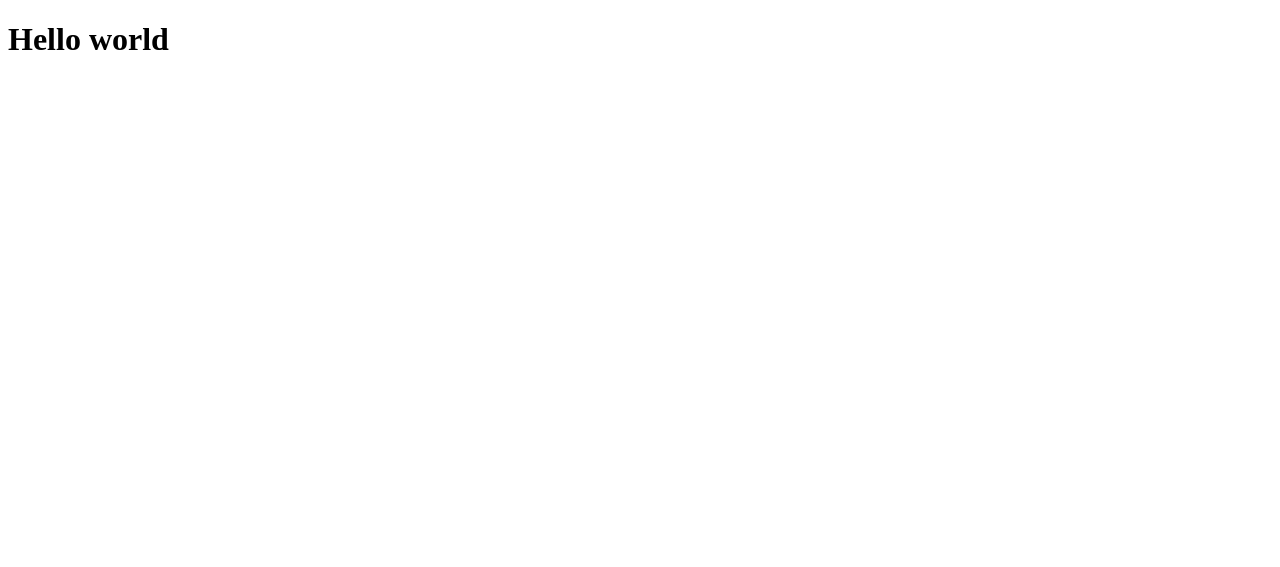
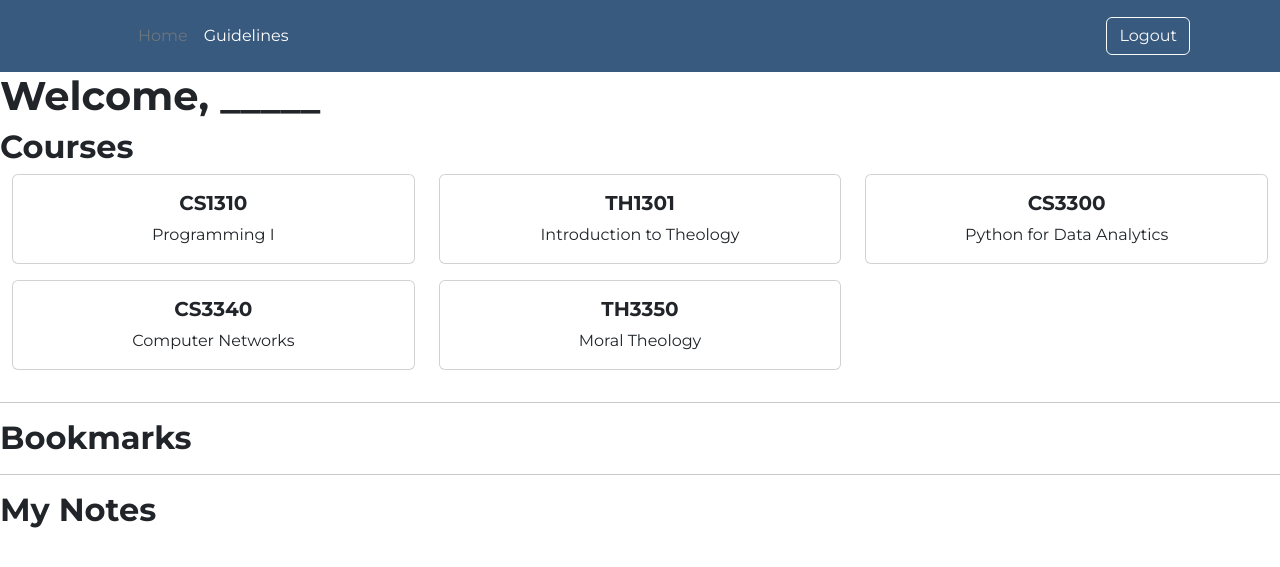
Before and after one commit to m3dlin/Rattler-NoteHub, a Flask app: page / in a window 1280 px wide. Before the commit the part shown is almost empty. Shown: the top 567 px of the page. Run offline with Flask 3, Linux system fonts and the light colour scheme.

Commit message:
course section added

```diff
--- a/app.py
+++ b/app.py
@@ -2,9 +2,21 @@ from flask import Flask, render_template
 
 app = Flask(__name__)
 
+
+courses = {
+  "CS1310": "Programming I",
+  "TH1301": "Introduction to Theology",
+  "CS3300": "Python for Data Analytics",
+  "CS3340": "Computer Networks",
+  "TH3350": "Moral Theology"
+}
+
+
+
 @app.route("/") #empty route, homepage route
 def index():
-    return render_template('index.html'), 200
+    return render_template('index.html',
+                           courses=courses), 200
 
 if __name__ == '__main__':
     app.run(host='0.0.0.0', debug=True)
--- a/static/styles.css
+++ b/static/styles.css
@@ -0,0 +1,6 @@
+body {
+    font-family: 'Montserrat', sans-serif;
+}
+h1, h2, h3, h4, h5, h6 {
+    font-weight: 700; /* Bold */
+}
--- /dev/null
+++ b/templates/course-card.html
@@ -0,0 +1,10 @@
+<div class="col-sm-4 mb-3">
+    <a href="https://catalog.stmarytx.edu" style="text-decoration: none;">
+        <div class="card text-center">
+            <div class="card-body">
+                <h5 class="card-title">{{course_num}}</h5>
+                <p class="card-text">{{course_name}}</p>
+            </div>
+        </div>
+    </a>
+</div>
--- a/templates/index.html
+++ b/templates/index.html
@@ -2,10 +2,61 @@
 
 <html>
     <head>
+        <meta charset="utf-8">
+        <meta name="viewport" content="width=device-width, initial-scale=1">
+        <link href="https://cdn.jsdelivr.net/npm/bootstrap@5.3.2/dist/css/bootstrap.min.css" rel="stylesheet" integrity="sha384-T3c6CoIi6uLrA9TneNEoa7RxnatzjcDSCmG1MXxSR1GAsXEV/Dwwykc2MPK8M2HN" crossorigin="anonymous">
+        <link rel="stylesheet" href="https://fonts.googleapis.com/css2?family=Montserrat:wght@400;700&display=swap">
+        <link rel="stylesheet" href="static/styles.css">
         <title>Rattler NoteHub</title>
     </head>
 
     <body>
-        <h1>Hello world</h1>
+        <div>
+            <header class="p-3" style="background-color: #395a7f;">
+                <div class="container">
+                <div class="d-flex flex-wrap align-items-center justify-content-center justify-content-lg-start">
+                    <a href="/" class="d-flex align-items-center mb-2 mb-lg-0 text-white text-decoration-none">
+                    <svg class="bi me-2" width="40" height="32" role="img" aria-label="Bootstrap"><use xlink:href="#bootstrap"/></svg>
+                    </a>
+
+                    <ul class="nav col-12 col-lg-auto me-lg-auto mb-2 justify-content-center mb-md-0">
+                    <li><a href="#" class="nav-link px-2 text-secondary">Home</a></li>
+                    <li><a href="#" class="nav-link px-2 text-white">Guidelines</a></li>
+                    </ul>
+
+                    <div class="text-end">
+                    <button type="button" class="btn btn-outline-light me-2">Logout</button>
+                    </div>
+                </div>
+                </div>
+            </header>
+          </div>
+
+        <h1>Welcome, _____</h1>
+
+        <div id="Course-Section">
+            <h2>Courses</h2>
+            <div class="container-fluid">
+                <div class="row">
+                    {% for course_num, course_name in courses.items() %}
+                        {% include 'course-card.html' %}
+                    {% endfor %}
+                </div>
+            </div>
+
+
+
+        </div>
+        <hr>
+        <div id="Bookmarks-Section">
+            <h2>Bookmarks</h2>
+
+        </div>
+        <hr>
+        <div id="My-Notes-Section">
+            <h2>My Notes</h2>
+
+        </div>
+
     </body>
 </html>
```
Also changed, not shown: templates/note-card.html (added).
